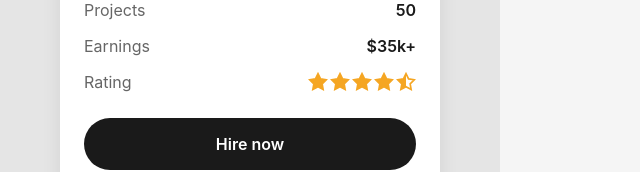
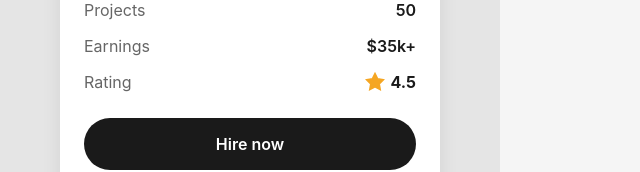
Before and after one commit to shrey258/profile_card, a React (Vite) app in the folder web/: page / in a window 1280 px wide. Shown: the part 598-770 px from the top of the page, without its empty margins (0-640 px from the left). Built offline with nearby package versions, Linux system fonts and the light colour scheme.

Commit message:
Replace RatingStars component with single star icon and numeric rating display

```diff
--- a/web/src/components/ProfileCard.tsx
+++ b/web/src/components/ProfileCard.tsx
@@ -37,23 +37,7 @@ const StarIcon = ({ filled, half }: { filled: boolean; half?: boolean }) => (
   </svg>
 );
 
-const RatingStars = ({ rating }: { rating: number }) => {
-  const stars = [];
-  const fullStars = Math.floor(rating);
-  const hasHalfStar = rating % 1 >= 0.5;
-
-  for (let i = 0; i < 5; i++) {
-    if (i < fullStars) {
-      stars.push(<StarIcon key={i} filled={true} />);
-    } else if (i === fullStars && hasHalfStar) {
-      stars.push(<StarIcon key={i} filled={false} half={true} />);
-    } else {
-      stars.push(<StarIcon key={i} filled={false} />);
-    }
-  }
-
-  return <div style={{ display: "flex", gap: "2px" }}>{stars}</div>;
-};
+// Show a single star icon with the numeric rating value
 
 export default function ProfileCard({
   name,
@@ -92,7 +76,10 @@ export default function ProfileCard({
           </div>
           <div style={styles.statRow}>
             <span style={styles.statLabel}>Rating</span>
-            <RatingStars rating={rating} />
+            <div style={styles.ratingValue}>
+              <StarIcon filled={true} />
+              <span>{rating}</span>
+            </div>
           </div>
         </div>
 
@@ -182,6 +169,14 @@ const styles: { [key: string]: React.CSSProperties } = {
     fontWeight: 600,
     color: "#1a1a1a",
   },
+  ratingValue: {
+    display: "flex",
+    alignItems: "center",
+    gap: "6px",
+    fontSize: "16px",
+    fontWeight: 700,
+    color: "#1a1a1a",
+  },
   buttons: {
     display: "flex",
     flexDirection: "column",
```
